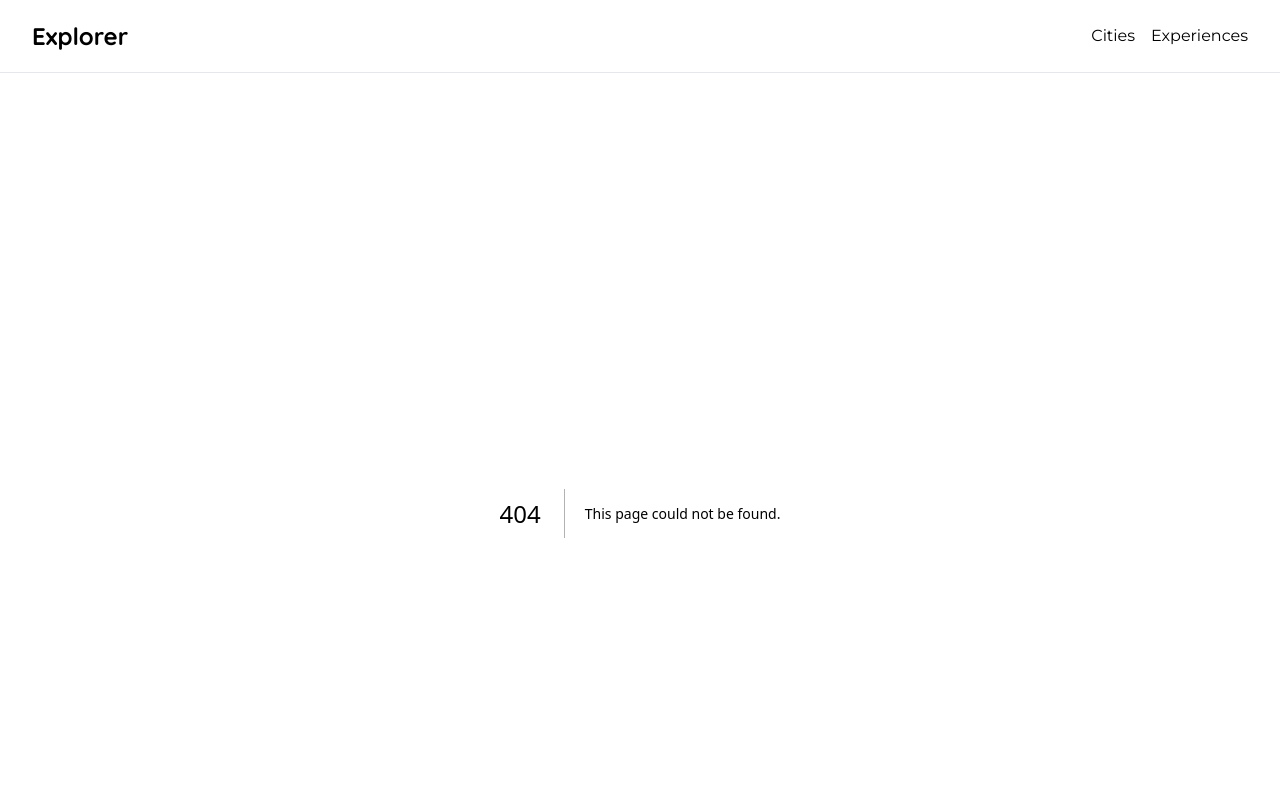
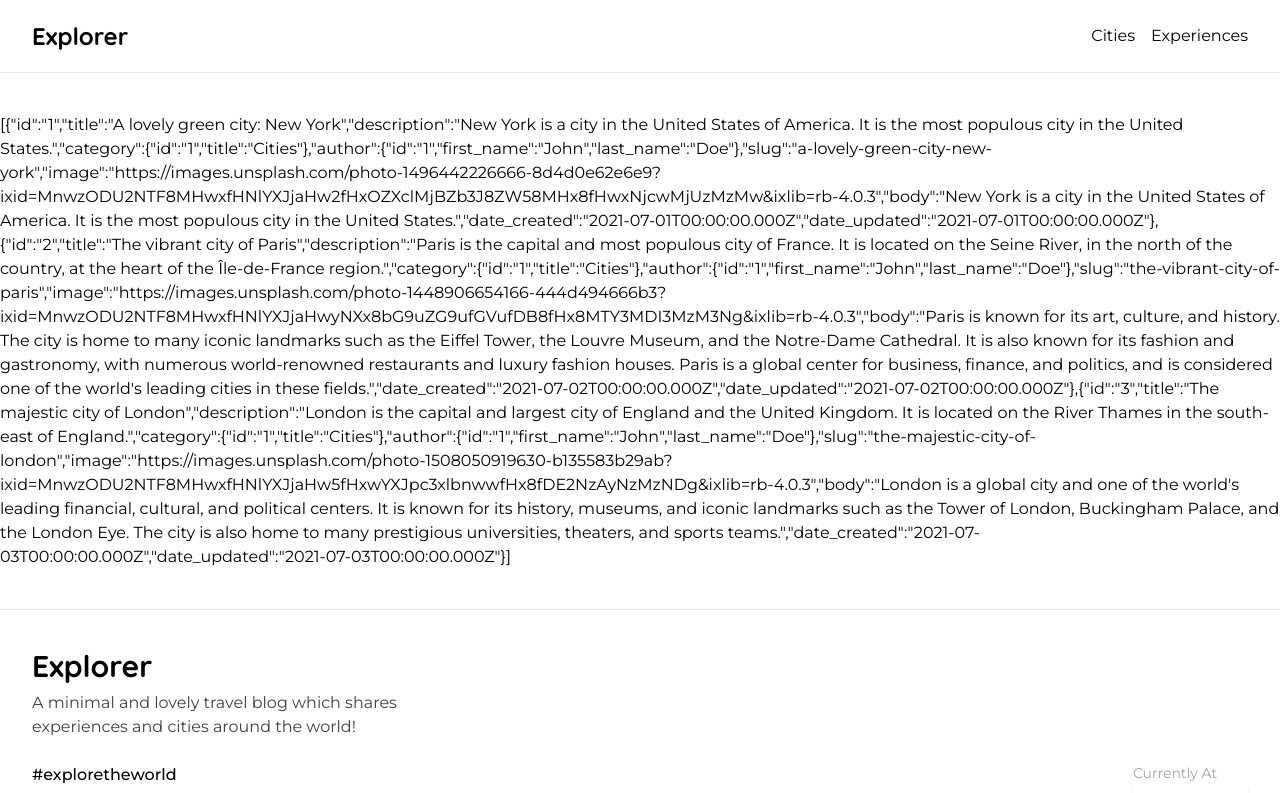
Before and after one commit to AbhilashMadi/Next-JS-Blog-Site, a Next.js app: page /cities in a window 1280 px wide. Before the commit this address had no page. Shown: the top 793 px of the page. Built offline with nearby package versions, Linux system fonts and the light colour scheme.

Commit message:
generate static params

```diff
--- /dev/null
+++ b/app/[category]/page.tsx
@@ -0,0 +1,26 @@
+import { FC } from "react";
+import { DUMMY_POSTS, DUMMY_CATEGORIES } from "@temp/collections";
+import { Post,Category } from "@temp/temp.types";
+
+export const generateStaticParams = async () => {
+  return DUMMY_CATEGORIES.map((category:Category) => {
+    return {
+      category: category.slug,
+    };
+  });
+};
+
+interface ICategoryPage {
+  params: { category: string }
+}
+
+const Category: FC<ICategoryPage> = (props) => {
+  const { params } = props;
+  const { category } = params;
+
+  return (
+    <div>{JSON.stringify((DUMMY_POSTS.filter((post: Post) => post.category.title.toLowerCase() === category)))}</div>
+  )
+}
+
+export default Category;
```
